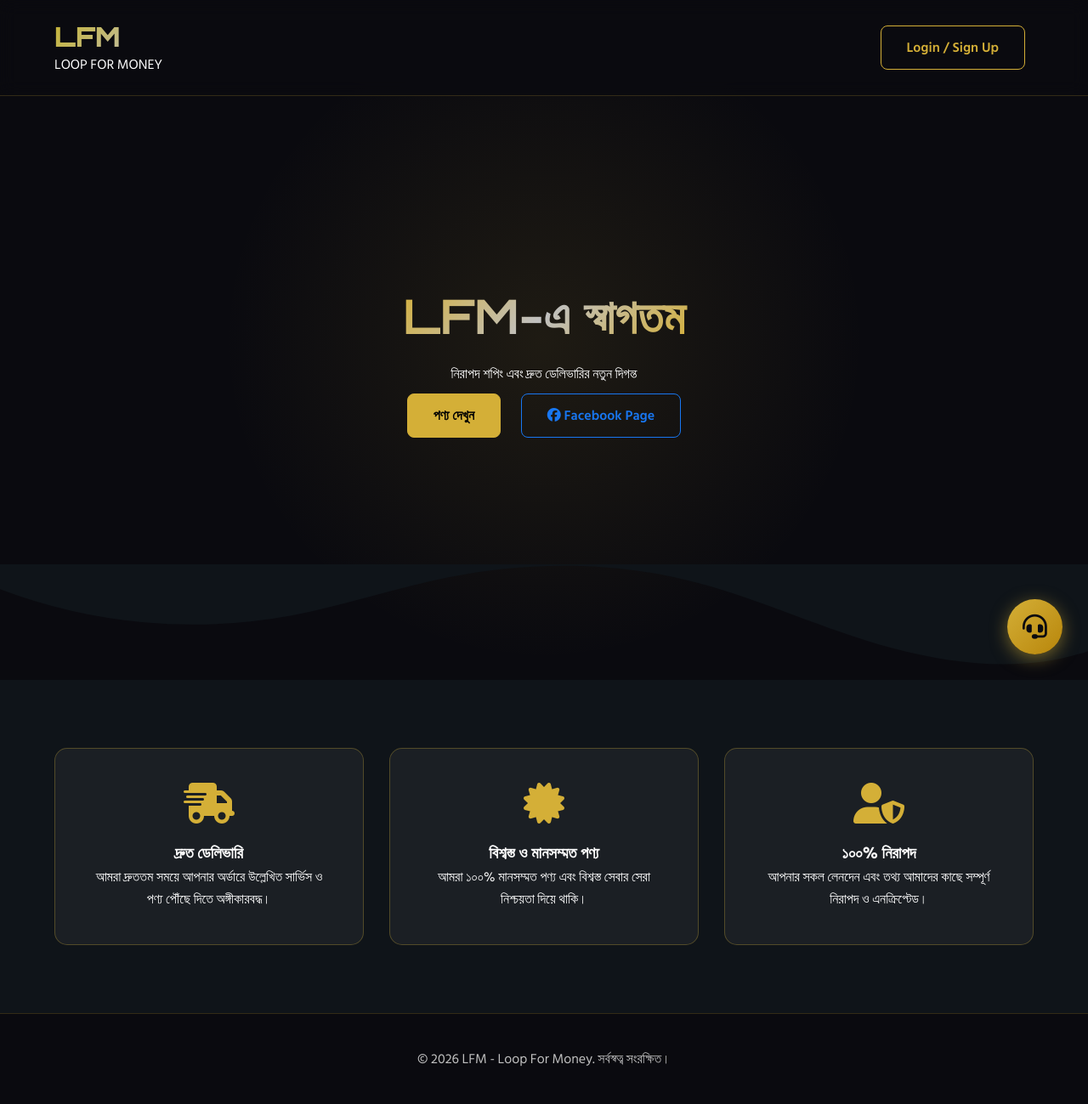
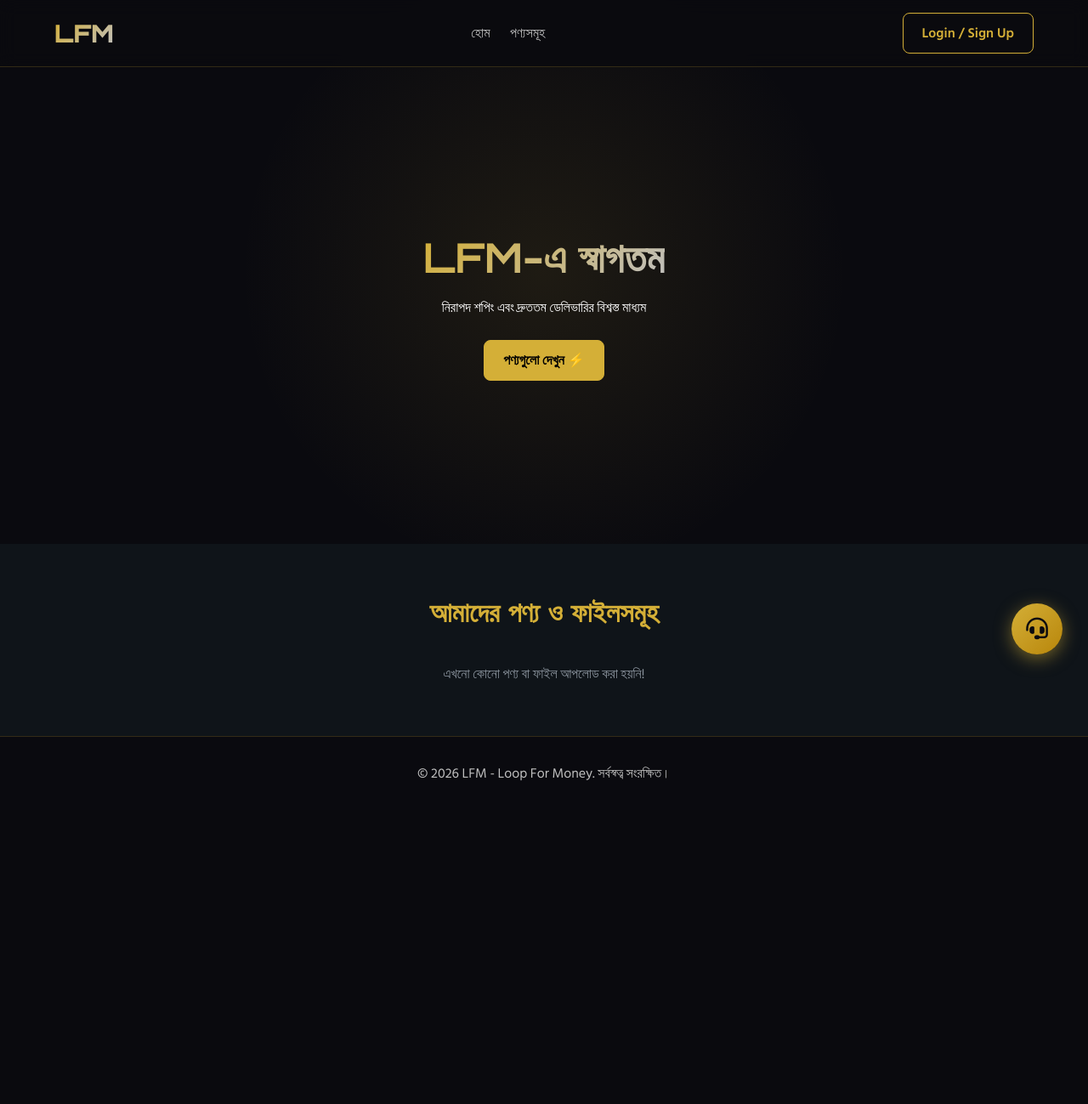
Before and after one commit to lfm2026/lfm-shop, a Flask app: page / in a window 1280 px wide. Shown: the whole page at 85% size. After the commit the page ends 919 px from the top, so only its background shows below. Run offline with Flask 3, Linux system fonts and the light colour scheme; data that the repository does not hold is empty.

Commit message:
Update index.html

```diff
--- a/templates/index.html
+++ b/templates/index.html
@@ -27,8 +27,8 @@
         /* --- Header --- */
         header {
             position: fixed;
-            top: 0; width: 100%; padding: 20px 5%;
-            background: rgba(10, 10, 15, 0.8);
+            top: 0; width: 100%; padding: 15px 5%;
+            background: rgba(10, 10, 15, 0.9);
             backdrop-filter: blur(10px);
             border-bottom: 1px solid rgba(212, 175, 55, 0.2);
             display: flex; justify-content: space-between; align-items: center;
@@ -37,39 +37,25 @@
 
         .logo h1 {
             font-family: 'Orbitron', sans-serif;
-            font-size: 2rem;
+            font-size: 1.8rem;
             background: linear-gradient(135deg, var(--gold), var(--silver));
             -webkit-background-clip: text;
             -webkit-text-fill-color: transparent;
             font-weight: 900;
-            animation: gradientShift 3s ease infinite;
         }
 
-        @keyframes gradientShift {
-            0%, 100% { filter: hue-rotate(0deg); }
-            50% { filter: hue-rotate(10deg); }
+        nav a {
+            color: var(--silver);
+            text-decoration: none;
+            margin: 0 10px;
+            font-weight: 500;
+            transition: 0.3s;
         }
 
-        /* --- Hero Section --- */
-        .hero {
-            min-height: 100vh;
-            display: flex; align-items: center; justify-content: center;
-            text-align: center; padding: 120px 5% 60px;
-            position: relative;
-            background: radial-gradient(circle at 50% 50%, rgba(212, 175, 55, 0.1), transparent 50%);
-        }
-
-        .hero-content h2 {
-            font-family: 'Orbitron', sans-serif;
-            font-size: 3.5rem;
-            background: linear-gradient(135deg, var(--gold), var(--silver), var(--gold));
-            -webkit-background-clip: text;
-            -webkit-text-fill-color: transparent;
-            margin-bottom: 20px;
-        }
+        nav a:hover { color: var(--gold); }
 
         .btn {
-            padding: 12px 30px;
+            padding: 10px 22px;
             border: 1px solid var(--gold);
             color: var(--gold);
             text-decoration: none;
@@ -77,139 +63,154 @@
             font-weight: 600;
             transition: 0.3s;
             display: inline-block;
-            margin: 10px;
         }
 
-        .btn-fb {
-            border-color: #1877F2;
-            color: #1877F2;
+        .btn:hover {
+            background: var(--gold);
+            color: #000;
+            box-shadow: 0 0 15px rgba(212, 175, 55, 0.4);
         }
 
-        .btn-fb:hover {
-            background: #1877F2;
-            color: white;
-            box-shadow: 0 0 20px rgba(24, 119, 242, 0.5);
+        /* --- Hero Section --- */
+        .hero {
+            min-height: 80vh;
+            display: flex; align-items: center; justify-content: center;
+            text-align: center; padding: 120px 5% 40px;
+            background: radial-gradient(circle at 50% 50%, rgba(212, 175, 55, 0.1), transparent 50%);
         }
 
-        .wave {
-            position: absolute; bottom: 0; left: 0; width: 100%;
+        .hero-content h2 {
+            font-family: 'Orbitron', sans-serif;
+            font-size: 3rem;
+            background: linear-gradient(135deg, var(--gold), var(--silver));
+            -webkit-background-clip: text;
+            -webkit-text-fill-color: transparent;
+            margin-bottom: 15px;
         }
 
-        .wave .shape-fill { fill: var(--dark-blue); }
+        /* --- Products Section --- */
+        .products-section { padding: 60px 5%; background: var(--dark-blue); }
+        .section-title { text-align: center; font-size: 2rem; color: var(--gold); margin-bottom: 40px; font-family: 'Orbitron', sans-serif; }
 
-        /* --- Services --- */
-        .services { padding: 80px 5%; background: var(--dark-blue); }
-        .service-grid {
-            display: grid; grid-template-columns: repeat(auto-fit, minmax(250px, 1fr));
-            gap: 30px; max-width: 1200px; margin: 0 auto;
+        .grid {
+            display: grid; grid-template-columns: repeat(auto-fill, minmax(280px, 1fr));
+            gap: 25px; max-width: 1200px; margin: 0 auto;
         }
+
         .card {
-            background: var(--glass); padding: 40px; border-radius: 15px;
-            border: 1px solid rgba(212, 175, 55, 0.3); text-align: center;
+            background: var(--glass);
+            border: 1px solid rgba(212, 175, 55, 0.2);
+            border-radius: 12px;
+            overflow: hidden;
+            display: flex; flex-direction: column;
             transition: 0.3s;
         }
-        .card:hover {
-            transform: translateY(-5px);
-            border-color: var(--gold);
+
+        .card:hover { border-color: var(--gold); transform: translateY(-5px); }
+        .card img, .card video { width: 100%; height: 200px; object-fit: cover; background: #000; }
+        .card-body { padding: 20px; display: flex; flex-direction: column; flex-grow: 1; }
+        .card-title { color: #fff; font-size: 1.2rem; margin-bottom: 8px; font-weight: 600; }
+        .card-desc { color: #8b949e; font-size: 0.9rem; margin-bottom: 15px; flex-grow: 1; }
+
+        .p-btn {
+            display: block; text-align: center; background: var(--gold);
+            color: #000; font-weight: bold; padding: 10px;
+            text-decoration: none; border-radius: 6px; margin-top: 5px;
         }
-        .card i { font-size: 3rem; color: var(--gold); margin-bottom: 20px; }
 
         /* --- Floating Contact Icon --- */
-        .contact-fab {
-            position: fixed; bottom: 30px; right: 30px; z-index: 1001;
-        }
-
+        .contact-fab { position: fixed; bottom: 30px; right: 30px; z-index: 1001; }
         .fab-main {
-            width: 65px; height: 65px; border-radius: 50%;
+            width: 60px; height: 60px; border-radius: 50%;
             background: linear-gradient(135deg, var(--gold), #B8860B);
             display: flex; align-items: center; justify-content: center;
             cursor: pointer; box-shadow: 0 5px 20px rgba(212, 175, 55, 0.5);
-            transition: 0.4s cubic-bezier(0.175, 0.885, 0.32, 1.275);
+            transition: 0.4s;
         }
-
-        .fab-main i { font-size: 1.8rem; color: var(--dark); }
-
+        .fab-main i { font-size: 1.6rem; color: var(--dark); }
         .fab-menu {
-            position: absolute; bottom: 80px; right: 0;
-            display: flex; flex-direction: column; gap: 15px;
+            position: absolute; bottom: 75px; right: 0;
+            display: flex; flex-direction: column; gap: 12px;
             opacity: 0; pointer-events: none; transition: 0.4s;
         }
-
         .fab-menu.active { opacity: 1; pointer-events: all; }
-
         .fab-item {
-            width: 55px; height: 55px; border-radius: 50%;
+            width: 50px; height: 50px; border-radius: 50%;
             display: flex; align-items: center; justify-content: center;
             text-decoration: none; box-shadow: 0 4px 15px rgba(0,0,0,0.3);
             transition: 0.3s;
         }
-
-        .fab-item:hover { transform: scale(1.15); }
-
         .whatsapp { background: #25D366; }
         .messenger { background: #0084FF; }
-        .email { background: #EA4335; }
-        .fab-item i { font-size: 1.5rem; color: white; }
+        .fab-item i { font-size: 1.4rem; color: white; }
 
-        footer { padding: 40px; text-align: center; border-top: 1px solid rgba(212, 175, 55, 0.2); color: var(--silver); }
+        footer { padding: 30px; text-align: center; border-top: 1px solid rgba(212, 175, 55, 0.2); color: var(--silver); }
     </style>
 </head>
 <body>
 
     <header>
-        <div class="logo"><h1>LFM</h1><span>LOOP FOR MONEY</span></div>
-        <div class="auth-btns">
-            <a href="#" class="btn">Login / Sign Up</a>
+        <div class="logo"><h1>LFM</h1></div>
+        <nav>
+            <a href="/">হোম</a>
+            <a href="/products">পণ্যসমূহ</a>
+        </nav>
+        <div>
+            <a href="/login" class="btn">Login / Sign Up</a>
         </div>
     </header>
 
     <section class="hero">
         <div class="hero-content">
             <h2>LFM-এ স্বাগতম</h2>
-            <p>নিরাপদ শপিং এবং দ্রুত ডেলিভারির নতুন দিগন্ত</p>
-            <div class="cta-btns">
-                <a href="#services" class="btn" style="background: var(--gold); color: black;">পণ্য দেখুন</a>
-                <a href="https://www.facebook.com/profile.php?id=61577340780308" target="_blank" class="btn btn-fb">
-                    <i class="fab fa-facebook"></i> Facebook Page
-                </a>
+            <p>নিরাপদ শপিং এবং দ্রুততম ডেলিভারির বিশ্বস্ত মাধ্যম</p>
+            <div style="margin-top: 25px;">
+                <a href="/products" class="btn" style="background: var(--gold); color: black;">পণ্যগুলো দেখুন ⚡</a>
             </div>
-        </div>
-        <div class="wave">
-            <svg viewBox="0 0 1200 120" preserveAspectRatio="none"><path d="M321.39,56.44c58-10.79,114.16-30.13,172-41.86,82.39-16.72,168.19-17.73,250.45-.39C823.78,31,906.67,72,985.66,92.83c70.05,18.48,146.53,26.09,214.34,3V0H0V27.35A600.21,600.21,0,0,0,321.39,56.44Z" class="shape-fill"></path></svg>
         </div>
     </section>
 
-    <section class="services" id="services">
-        <div class="service-grid">
-            <div class="card">
-                <i class="fas fa-truck-fast"></i>
-                <h3>দ্রুত ডেলিভারি</h3>
-                <p>আমরা দ্রুততম সময়ে আপনার অর্ডারে উল্লেখিত সার্ভিস ও পণ্য পৌঁছে দিতে অঙ্গীকারবদ্ধ।</p>
-            </div>
-            <div class="card">
-                <i class="fas fa-certificate"></i>
-                <h3>বিশ্বস্ত ও মানসম্মত পণ্য</h3>
-                <p>আমরা ১০০% মানসম্মত পণ্য এবং বিশ্বস্ত সেবার সেরা নিশ্চয়তা দিয়ে থাকি।</p>
-            </div>
-            <div class="card">
-                <i class="fas fa-user-shield"></i>
-                <h3>১০০% নিরাপদ</h3>
-                <p>আপনার সকল লেনদেন এবং তথ্য আমাদের কাছে সম্পূর্ণ নিরাপদ ও এনক্রিপ্টেড।</p>
-            </div>
+    <!-- Products Display Section -->
+    <section class="products-section" id="products">
+        <h2 class="section-title">আমাদের পণ্য ও ফাইলসমূহ</h2>
+        <div class="grid">
+            {% if products %}
+                {% for item in products %}
+                <div class="card">
+                    {% if item.file_type == 'video' %}
+                        <video controls><source src="{{ item.file_url }}" type="video/mp4"></video>
+                    {% elif item.file_type == 'image' %}
+                        <img src="{{ item.file_url }}" alt="{{ item.name }}">
+                    {% else %}
+                        <div style="padding: 50px; text-align: center; color: var(--gold);">📄 Document / File</div>
+                    {% endif %}
+
+                    <div class="card-body">
+                        <div class="card-title">{{ item.name }}</div>
+                        <div class="card-desc">{{ item.description }}</div>
+                        <a href="{{ item.file_url }}" target="_blank" class="p-btn">⚡ Preview / View File</a>
+                        {% if item.download_link %}
+                            <a href="{{ item.download_link }}" target="_blank" class="p-btn" style="background: #1877F2; color: #fff;">📥 External Download</a>
+                        {% endif %}
+                    </div>
+                </div>
+                {% endfor %}
+            {% else %}
+                <p style="text-align: center; grid-column: 1/-1; color: #8b949e;">এখনো কোনো পণ্য বা ফাইল আপলোড করা হয়নি!</p>
+            {% endif %}
         </div>
     </section>
 
     <!-- Floating Contact Menu -->
     <div class="contact-fab">
         <div class="fab-menu" id="fabMenu">
-            <a href="https://wa.me/YOUR_NUMBER" class="fab-item whatsapp" title="WhatsApp" target="_blank">
+            <!-- 01626458222 WhatsApp Direct Link -->
+            <a href="https://wa.me/8801626458222" class="fab-item whatsapp" title="WhatsApp" target="_blank">
                 <i class="fab fa-whatsapp"></i>
             </a>
-            <a href="https://www.facebook.com/profile.php?id=61577340780308" class="fab-item messenger" title="Messenger" target="_blank">
+            <!-- Messenger Link connected to FB Page -->
+            <a href="https://m.me/61577340780308" class="fab-item messenger" title="Messenger" target="_blank">
                 <i class="fab fa-facebook-messenger"></i>
-            </a>
-            <a href="mailto:support@lfm.com" class="fab-item email" title="Email">
-                <i class="fas fa-envelope"></i>
             </a>
         </div>
         <div class="fab-main" id="fabMain">
@@ -227,13 +228,6 @@
             fabMenu.classList.toggle('active');
             fabMain.style.transform = fabMenu.classList.contains('active') ? 'rotate(90deg)' : 'rotate(0deg)';
         });
-
-        document.addEventListener('click', (e) => {
-            if (!e.target.closest('.contact-fab')) {
-                fabMenu.classList.remove('active');
-                fabMain.style.transform = 'rotate(0deg)';
-            }
-        });
     </script>
 </body>
     </html>
```
